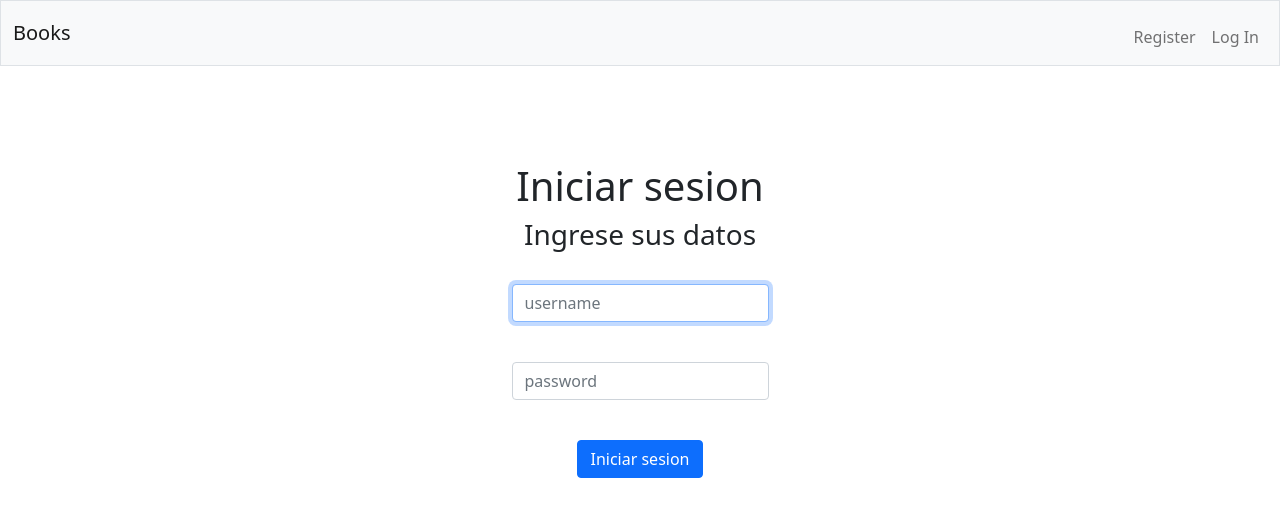
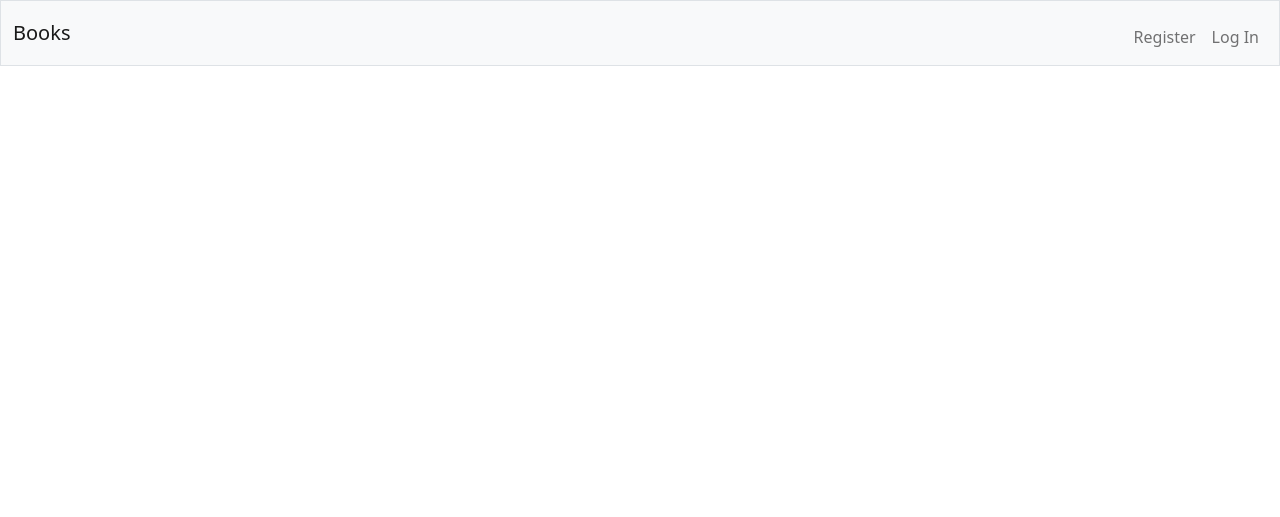
Before and after one commit to rolandob18/cs50w-project1, a Flask app: page / in a window 1280 px wide. Shown: the top 517 px of the page. Run offline with Flask 2, Linux system fonts and the light colour scheme.

Commit message:
Update index.html

```diff
--- a/templates/index.html
+++ b/templates/index.html
@@ -2,30 +2,10 @@
 {% extends "layout.html" %}
 
 {% block title %}
-    Login
+
 {% endblock %}
+
 
 {% block main %}
 
-    <section id="seccion">
-        <div class="izquierda">
-            <br> <br>
-            <h1> Iniciar sesion</h1>
-            <h3>Ingrese sus datos</h3> <br>
-
-            <form action="/login" method="post" id="register">
-                <div class="mb-3">
-                    <input autocomplete="off" autofocus class="form-control mx-auto w-auto" type="text" name="username" placeholder="username" id="username" required>
-                </div>
-                <br>
-                <div class="mb-3">
-                    <input class="form-control mx-auto w-auto" id="password" type="password" name="password" placeholder="password" required>
-                </div>
-                <br>
-                <button class="btn btn-primary" type="submit" id="submit"> Iniciar sesion </button>
-            </form>
-        </div>
-
-    </section>
-
 {% endblock %}
```
